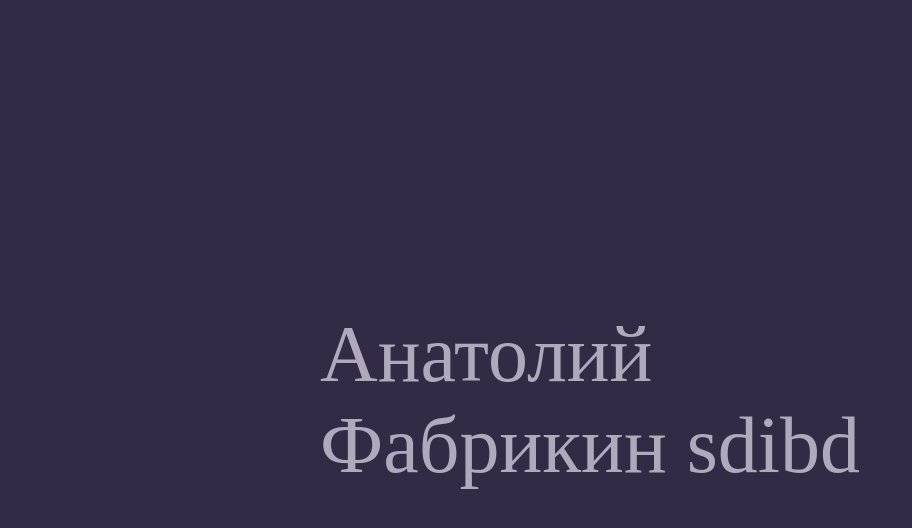
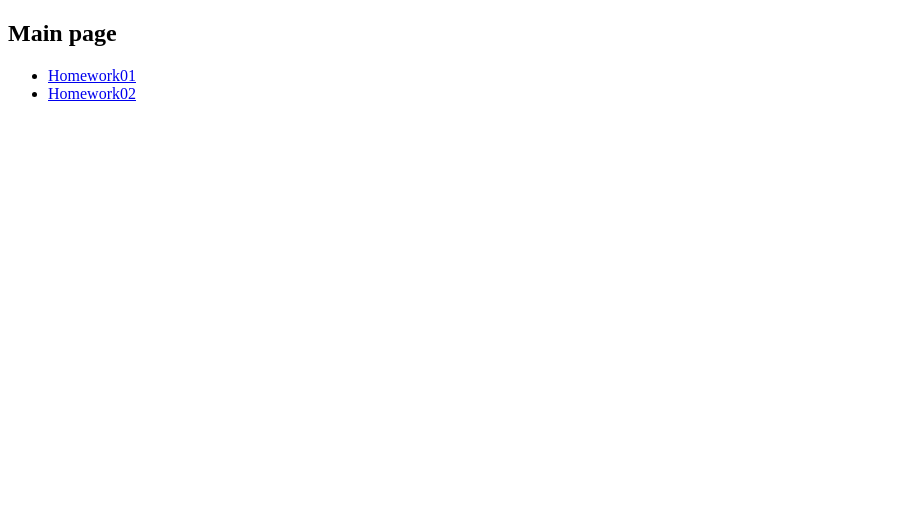
Before and after one commit to sdibd/js-lecture-01, a website: page index.html in a window 1280 px wide. Shown: the whole page, without its empty margins (0-912 px from the left). Drawn offline with Linux system fonts and the light colour scheme; files that its build step writes are made by us from their sources.

Commit message:
Update index.html

```diff
--- a/index.html
+++ b/index.html
@@ -4,12 +4,17 @@
     <meta charset="UTF-8">
     <meta name="viewport" content="width=device-width, initial-scale=1.0">
     <meta http-equiv="X-UA-Compatible" content="ie=edge">
-    <link rel="stylesheet" href="style.css">
-    <title>Homework01</title>
+    <title>Main page</title>
 </head>
 <body>
-  <div class="name">
-    Анатолий Фабрикин sdibd
-  </div>
- </body>
+    <h2>Main page</h2>
+    <ul>
+      <li>
+        <a href="/homework01/homework01.html">Homework01</a>
+      </li>
+      <li>
+        <a href="/homework02/homework02.html">Homework02</a>
+      </li>
+    </ul>
+   </body>
 </html>
```
